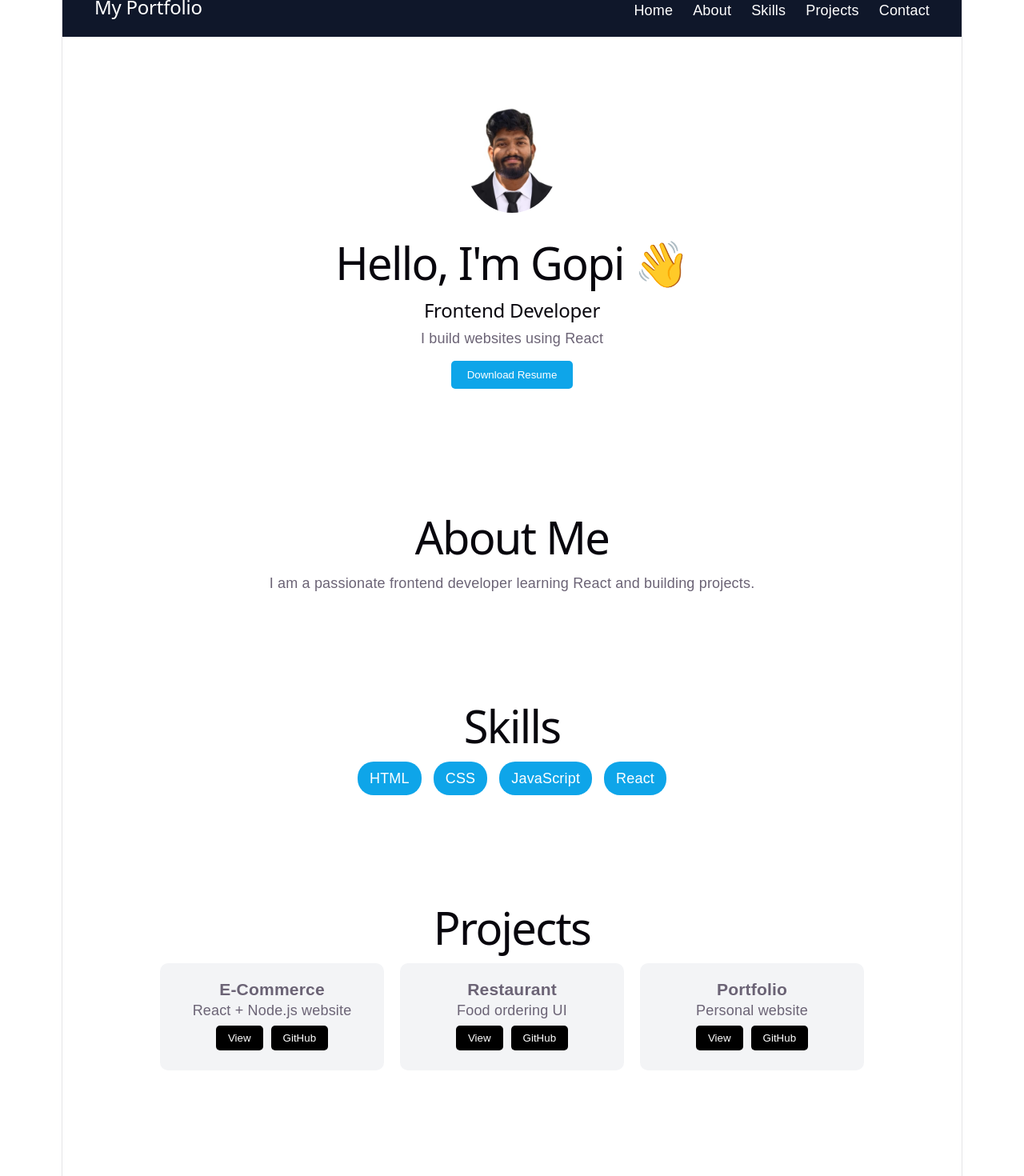
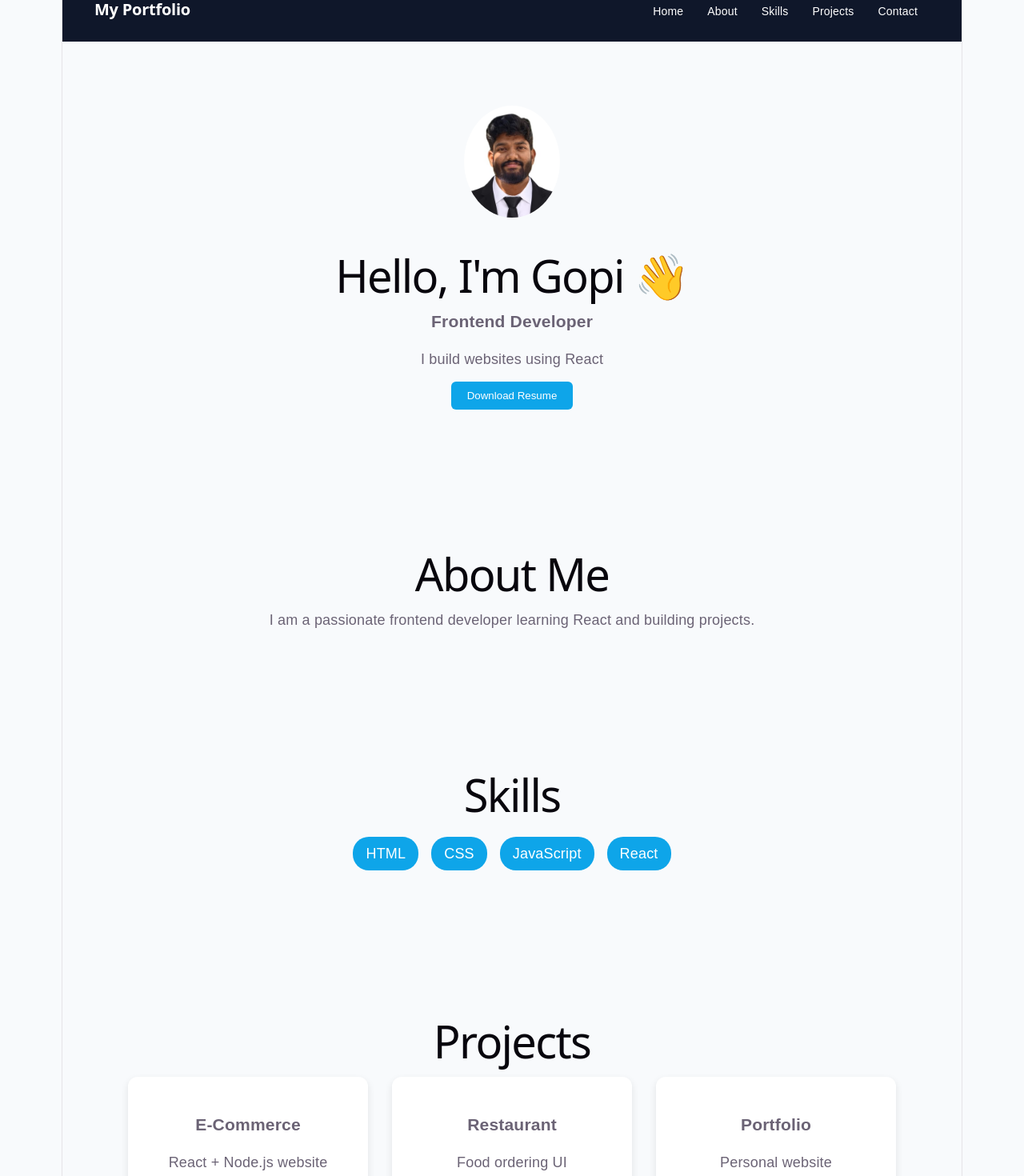
Before and after one commit to gopimahi7781/my-portfolio, a React (Vite) app: page / in a window 1280 px wide. Shown: the part 20-1490 px from the top of the page at 80% size. Built offline with nearby package versions, Linux system fonts and the light colour scheme.

Commit message:
latest changes

```diff
--- a/src/App.css
+++ b/src/App.css
@@ -1,127 +1,113 @@
-/* RESET */
-* {
+body {
   margin: 0;
-  padding: 0;
-  box-sizing: border-box;
+  font-family: Arial, sans-serif;
+  background: #f8fafc;
 }
 
-/* BODY */
-body {
-  font-family: Arial;
-}
-
-/* NAVBAR FIX */
+/* Navbar */
 .navbar {
-  width: 100%;
+  display: flex;
+  justify-content: space-between;
+  padding: 20px 40px;
   background: #0f172a;
-  color: white;
-  display: flex;
-  justify-content: space-between; /* LEFT + RIGHT FIX */
-  align-items: center;
-  padding: 15px 40px;
 }
 
 .logo {
-  color: white;
+  color: white; /* 👉 FIX (white text) */
+  font-weight: bold;
+  font-size: 20px;
 }
 
-/* RIGHT SIDE MENU */
-.nav-links {
-  display: flex;
-  list-style: none;
-  gap: 25px;
+.nav-links a {
+  margin: 0 15px;
+  color: white;
+  text-decoration: none;
+  font-size: 14px;
 }
 
-.nav-links li a {
-  color: white;
-  text-decoration: none;
-  transition: 0.3s;
+/* Home */
+.home {
+  text-align: center;
+  padding: 80px 20px; /* 👉 MORE SPACE */
 }
 
-.nav-links li a:hover {
-  color: #0ea5e9;
-}
-
-/* HERO */
-.hero {
-  text-align: center;
-  padding: 80px 20px;
-  animation: fadeIn 1s ease-in;
-}
-
-.profile {
+.profile-img {
   width: 120px;
   border-radius: 50%;
-  margin-bottom: 10px;
+  margin-bottom: 20px;
 }
 
 .btn {
-  margin-top: 15px;
-  padding: 10px 20px;
   background: #0ea5e9;
   color: white;
+  padding: 10px 20px;
   border: none;
-  border-radius: 5px;
-  transition: 0.3s;
+  margin-top: 15px;
+  border-radius: 6px;
+  cursor: pointer;
 }
 
-.btn:hover {
-  background: #0284c7;
+/* Sections spacing FIX */
+.about, .skills, .projects, .contact {
+  text-align: center;
+  padding: 80px 20px; /* 👉 BIG SPACE */
 }
 
-/* SECTIONS */
-.section {
-  text-align: center;
-  padding: 60px 20px;
+/* Skills */
+.skill-list {
+  margin-top: 20px;
 }
 
-/* SKILLS */
-.skills {
+.skill-list span {
+  background: #0ea5e9;
+  color: white;
+  padding: 8px 16px;
+  margin: 8px;
+  border-radius: 20px;
+  display: inline-block;
+}
+
+/* Projects */
+.project-container {
   display: flex;
   justify-content: center;
-  gap: 15px;
-  margin-top: 20px;
-  flex-wrap: wrap;
-}
-
-.skills span {
-  background: #0ea5e9;
-  color: white;
-  padding: 8px 15px;
-  border-radius: 20px;
-}
-
-/* PROJECTS */
-.projects {
-  display: flex;
-  justify-content: center;
-  gap: 20px;
+  gap: 30px; /* 👉 MORE GAP */
   margin-top: 30px;
   flex-wrap: wrap;
 }
 
-.card {
-  width: 280px;
-  padding: 20px;
-  background: #f3f4f6;
-  border-radius: 10px;
+.project-card {
+  padding: 25px;
+  border-radius: 12px;
+  width: 250px;
+  background: white;
   transition: 0.3s;
+
+  /* 👉 SHADOW ADD */
+  box-shadow: 0 4px 10px rgba(0,0,0,0.1);
 }
 
-.card:hover {
-  transform: translateY(-10px);
+/* 👉 HOVER EFFECT */
+.project-card:hover {
+  transform: translateY(-5px);
+  box-shadow: 0 8px 20px rgba(0,0,0,0.15);
 }
 
-.card button {
+/* Buttons */
+.btn-group {
+  margin-top: 15px;
+}
+
+.project-card button {
+  padding: 6px 12px;
   margin: 5px;
-  padding: 8px 15px;
-  background: black;
-  color: white;
   border: none;
   border-radius: 5px;
+  background: #111;
+  color: white;
+  cursor: pointer;
 }
-
-/* ANIMATION */
+/* 🔥 FADE IN ANIMATION */
 @keyframes fadeIn {
   from {
     opacity: 0;
@@ -133,15 +119,51 @@ body {
   }
 }
 
-/* MOBILE RESPONSIVE */
-@media (max-width: 768px) {
-  .nav-links {
-    flex-direction: column;
-    gap: 10px;
-  }
+/* Apply to sections */
+.home, .about, .skills, .projects, .contact {
+  animation: fadeIn 1s ease-in-out;
+}
 
-  .projects {
-    flex-direction: column;
-    align-items: center;
-  }
+/* 🔥 PROFILE IMAGE ANIMATION */
+.profile-img {
+  animation: fadeIn 1.2s ease-in-out;
 }
+
+/* 🔥 BUTTON HOVER EFFECT */
+.btn:hover {
+  background: #0284c7;
+  transform: scale(1.05);
+  transition: 0.3s;
+}
+
+/* 🔥 PROJECT CARD HOVER (upgrade) */
+.project-card {
+  transition: all 0.3s ease;
+}
+
+.project-card:hover {
+  transform: translateY(-8px) scale(1.02);
+}
+
+/* 🔥 NAV LINKS HOVER */
+.nav-links a {
+  position: relative;
+}
+
+.nav-links a::after {
+  content: '';
+  position: absolute;
+  width: 0;
+  height: 2px;
+  background: white;
+  left: 0;
+  bottom: -3px;
+  transition: 0.3s;
+}
+
+.nav-links a:hover::after {
+  width: 100%;
+}
+html {
+  scroll-behavior: smooth;
+}
--- a/src/App.jsx
+++ b/src/App.jsx
@@ -1,41 +1,41 @@
-import "./App.css";
+import './App.css'
 
 function App() {
   return (
-    <>
-      {/* NAVBAR */}
+    <div>
+
+      {/* Navbar */}
       <nav className="navbar">
-        <h2 className="logo">My Portfolio</h2>
-        <ul className="nav-links">
-          <li><a href="#home">Home</a></li>
-          <li><a href="#about">About</a></li>
-          <li><a href="#skills">Skills</a></li>
-          <li><a href="#projects">Projects</a></li>
-          <li><a href="#contact">Contact</a></li>
-        </ul>
+        <h2 className="logo">My Portfolio</h2> {/* 👉 FIX */}
+
+        <div className="nav-links">
+          <a href="#home">Home</a>
+          <a href="#about">About</a>
+          <a href="#skills">Skills</a>
+          <a href="#projects">Projects</a>
+          <a href="#contact">Contact</a>
+        </div>
       </nav>
 
-      {/* HERO */}
-      <section id="home" className="hero">
-        <img src="/professionalme.jpeg" alt="me" className="profile" />
+      {/* Home */}
+      <section id="home" className="home">
+        <img src="/professionalme.jpeg" alt="profile" className="profile-img" />
         <h1>Hello, I'm Gopi 👋</h1>
-        <h2>Frontend Developer</h2>
+        <h3>Frontend Developer</h3>
         <p>I build websites using React</p>
         <button className="btn">Download Resume</button>
       </section>
 
-      {/* ABOUT */}
-      <section id="about" className="section">
+      {/* About */}
+      <section id="about" className="about">
         <h1>About Me</h1>
-        <p>
-          I am a passionate frontend developer learning React and building projects.
-        </p>
+        <p>I am a passionate frontend developer learning React and building projects.</p>
       </section>
 
-      {/* SKILLS */}
-      <section id="skills" className="section">
+      {/* Skills */}
+      <section id="skills" className="skills">
         <h1>Skills</h1>
-        <div className="skills">
+        <div className="skill-list">
           <span>HTML</span>
           <span>CSS</span>
           <span>JavaScript</span>
@@ -43,42 +43,59 @@ function App() {
         </div>
       </section>
 
-      {/* PROJECTS */}
-      <section id="projects" className="section">
+      {/* Projects */}
+      <section id="projects" className="projects">
         <h1>Projects</h1>
 
-        <div className="projects">
-          <div className="card">
+        <div className="project-container">
+
+          {/* E-Commerce */}
+          <div className="project-card">
             <h3>E-Commerce</h3>
             <p>React + Node.js website</p>
-            <button>View</button>
-            <button>GitHub</button>
+            <div className="btn-group">
+              <button>View</button>
+              <button>GitHub</button>
+            </div>
           </div>
 
-          <div className="card">
+          {/* Restaurant */}
+          <div className="project-card">
             <h3>Restaurant</h3>
             <p>Food ordering UI</p>
-            <button>View</button>
-            <button>GitHub</button>
+            <div className="btn-group">
+              <button>View</button>
+              <button>GitHub</button>
+            </div>
           </div>
 
-          <div className="card">
+          {/* Portfolio */}
+          <div className="project-card">
             <h3>Portfolio</h3>
             <p>Personal website</p>
-            <button>View</button>
-            <button>GitHub</button>
+            <div className="btn-group">
+              <button>View</button>
+
+              {/* 👉 GitHub FIX */}
+              <a href="https://github.com/gopimahi7781/my-portfolio" target="_blank" rel="noopener noreferrer">
+                <button>GitHub</button>
+              </a>
+
+            </div>
           </div>
+
         </div>
       </section>
 
-      {/* CONTACT */}
-      <section id="contact" className="section">
+      {/* Contact */}
+      <section id="contact" className="contact">
         <h1>Contact</h1>
         <p>Email: gopikrishnareddyt@gmail.com</p>
         <p>Phone: +91 8978959469</p>
       </section>
-    </>
-  );
+
+    </div>
+  )
 }
 
-export default App;
+export default App
```
